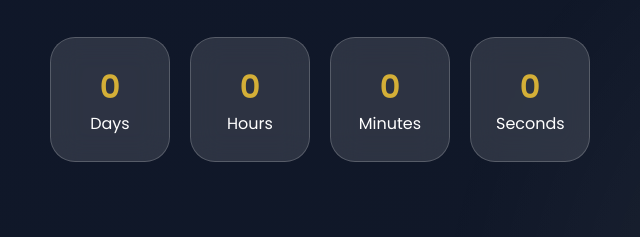
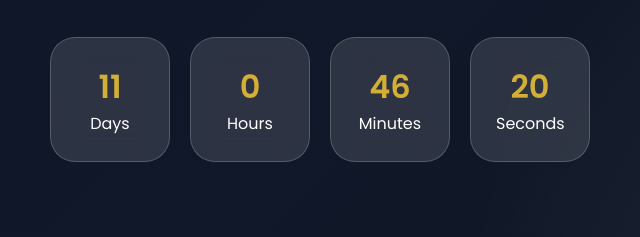
Before and after one commit to goggy548/wedding-invite, a plain HTML site: page index.html in a window 1280 px wide. Shown: the part 447-684 px from the top of the page, 320-960 px from the left. Drawn offline with nearby package versions, Linux system fonts and the light colour scheme.

Commit message:
Update index.html

```diff
--- a/index.html
+++ b/index.html
@@ -326,7 +326,7 @@ font-size:2.5rem;
 
 <div class="glass card" style="max-width:500px;margin:auto;text-align:center;">
 
-<img src="google_maps_location_qr.png" class="qr" alt="Venue QR">
+<img src="qr.png" class="qr" alt="Venue QR">
 
 <p style="margin-top:20px">
 Scan the QR code for instant Google Maps navigation
@@ -390,13 +390,52 @@ Regards : Ajith
 
 <script>
 
-const weddingDate =
-new Date("May 31, 2026 11:00:00").getTime();
+const weddingDate = new Date("May 31, 2026 11:00:00").getTime();
 
-setInterval(() => {
+function updateCountdown() {
 
-const now = new Date().getTime();
+    const now = new Date().getTime();
+    const distance = weddingDate - now;
 
-const distance = weddingDate - now;
+    if (distance < 0) {
+        document.getElementById("days").innerText = "0";
+        document.getElementById("hours").innerText = "0";
+        document.getElementById("mins").innerText = "0";
+        document.getElementById("secs").innerText = "0";
+        return;
+    }
 
-const days = Math.floor(distance/(1000
+    const days = Math.floor(distance / (1000 * 60 * 60 * 24));
+
+    const hours = Math.floor(
+        (distance % (1000 * 60 * 60 * 24)) /
+        (1000 * 60 * 60)
+    );
+
+    const mins = Math.floor(
+        (distance % (1000 * 60 * 60)) /
+        (1000 * 60)
+    );
+
+    const secs = Math.floor(
+        (distance % (1000 * 60)) /
+        1000
+    );
+
+    document.getElementById("days").innerText = days;
+    document.getElementById("hours").innerText = hours;
+    document.getElementById("mins").innerText = mins;
+    document.getElementById("secs").innerText = secs;
+}
+
+updateCountdown();
+
+setInterval(updateCountdown, 1000);
+
+// RSVP Success Message
+document.querySelector("form").addEventListener("submit", function(e){
+    e.preventDefault();
+    alert("Thank you for your RSVP ❤️");
+});
+
+</script>
```
